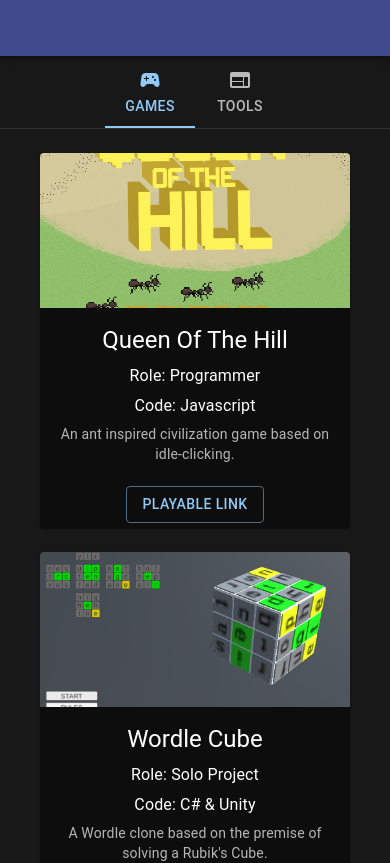
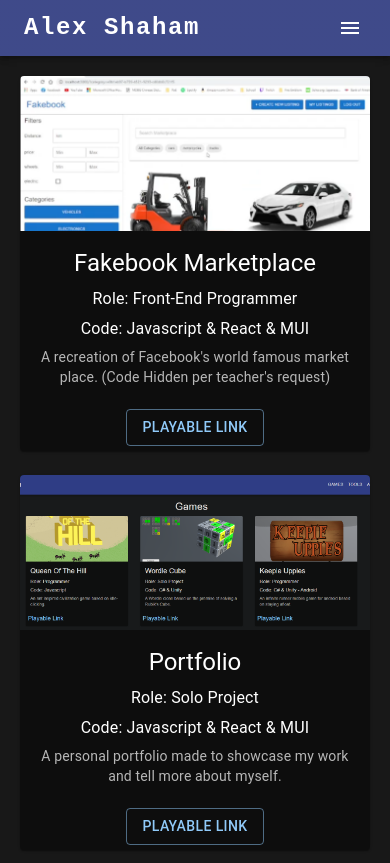
Before and after one commit to ajshaham1337/AlexShaham, a React (Create React App) app: page /Portfolio/ in a window 390 px wide. Shown: the top 863 px of the page. Built offline with nearby package versions, Linux system fonts and the light colour scheme.

Commit message:
First revisit to portfolio
Reverted tabs back to topbar positions. Bug with menu state swapping in mobile mode.

```diff
--- a/src/App.js
+++ b/src/App.js
@@ -1,23 +1,22 @@
 import './App.css';
 import React, { useState } from 'react';
-import { BrowserRouter, Navigate } from 'react-router-dom';
-// import { format } from 'date-fns';
+import { BrowserRouter, Routes, Route, Navigate } from 'react-router-dom';
 import { CssBaseline, ThemeProvider } from '@mui/material';
-
 import ContentContext from './utility/ContentContext';
 import TabContext from './utility/TabContext';
 import theme from './utility/ColorScheme';
-
 import TopBar from './components/TopBar';
-
 import About from './components/pages/About';
 import Contact from './components/pages/Contact';
-import Portfolio from './components/pages/Portfolio';
+import GameDev from './components/pages/GameDev';
+import WebDev from './components/pages/WebDev';
 
 const routeToTabNumber = {
   '/Portfolio/': 0,
-  '/Portfolio/About': 1,
-  '/Portfolio/Contact': 2,
+  '/Portfolio/WebDev': 0,
+  '/Portfolio/GameDev': 1,
+  '/Portfolio/About': 2,
+  '/Portfolio/Contact': 3,
 };
 
 function App() {
@@ -50,16 +49,20 @@
               {/* {routeToTabNumber.map(({ path, tabNumber }) => {
                 {selectedTabNumber === tabNumber && path}
               })} */}
-              {selectedTabNumber === 0 && <Portfolio />}
+              {/* {selectedTabNumber === 0 && <Portfolio />}
               {selectedTabNumber === 1 && <About />}
-              {selectedTabNumber === 2 && <Contact />}
+              {selectedTabNumber === 2 && <Contact />} */}
 
-              {/* <Routes> */}
-                {/* <Route path="/" element={<Portfolio />} />  */}
-                {/* <Route path="/portfolio" element={<Navigate to="/" />} /> */}
-                {/* <Route path="/about" element={<About />} />
-                <Route path="/contact" element={<Contact />} />
-              </Routes> */}
+              {/* need to incorporate a small backend to properly implement routing*/}
+              <Routes>
+                <Route path="/" element={<Navigate to="/Portfolio/" />} />
+                <Route path="/Portfolio/" element={<WebDev />} />
+                <Route path="/Portfolio/WebDev" element={<WebDev />} />
+                <Route path="/Portfolio/GameDev" element={<GameDev />} />
+                <Route path="/Portfolio/About" element={<About />} />
+                <Route path="/Portfolio/Contact" element={<Contact />} />
+                <Route path="/Portfolio/*" element={<Navigate to="/Portfolio/" />} />
+              </Routes>
 
             </BrowserRouter>
           </TabContext.Provider>
--- /dev/null
+++ b/src/components/PropagateData.js
@@ -0,0 +1,19 @@
+import React from 'react';
+import ProjectCard from './ProjectCard';
+import { Grid, Container } from '@mui/material';
+
+function PropagateData(projectType) {
+  return (
+    <Container>
+      <Grid container spacing={3}>
+        {projectType.map(type => (
+          <Grid item key={type.id} xs={12} md={6} lg={4} sx={{ display: 'flex', justifyContent: 'center' }}>
+            <ProjectCard project={type} />
+          </Grid>
+        ))}
+      </Grid>
+    </Container>
+  );
+}
+
+export default PropagateData;
--- a/src/components/TopBar.js
+++ b/src/components/TopBar.js
@@ -1,18 +1,19 @@
 import * as React from 'react';
-import { AppBar, Link, Tabs, Tab, Box, Toolbar, IconButton, Typography, Menu, Container, Button, MenuItem } from '@mui/material';
+import { AppBar, Link, Tabs, Tab, Box, Toolbar, IconButton, Typography, Menu, Container, MenuItem } from '@mui/material';
 import MenuIcon from '@mui/icons-material/Menu';
 
 import ContentContext from '../utility/ContentContext';
 import { NavLink, useNavigate } from 'react-router-dom';
 import About from './pages/About';
 import Contact from './pages/Contact';
-import Portfolio from './pages/Portfolio';
-
+import WebDev from './pages/WebDev';
+import GameDev from './pages/GameDev';
 // const ROUTE_NOT_FOUND = -1;
 const routes = [
-  { label: 'Portfolio', path: '/Portfolio/', PageComponent: Portfolio },
-  { label: 'About', path: '/Portfolio/About', PageComponent: About },
-  { label: 'Contact', path: '/Portfolio/Contact', PageComponent: Contact },
+  { label: 'WebDev', path: '/Portfolio/WebDev', PageComponent: WebDev, PageId: 0 },
+  { label: 'GameDev', path: '/Portfolio/GameDev', PageComponent: GameDev, PageId: 1 },
+  { label: 'About', path: '/Portfolio/About', PageComponent: About, PageId: 2 },
+  { label: 'Contact', path: '/Portfolio/Contact', PageComponent: Contact, PageId: 3 },
 ];
 // const currentRouteId = routes.findIndex(({ path }) => path === window.location.pathname || path.includes(window.location.pathname));
 const currentRouteId = routes.findIndex(({ path }) => path === window.location.pathname);
@@ -38,33 +39,35 @@
 }
 
 function TopBar() {
-  // const pages = ['Portfolio', 'About', 'Contact'];
+  const pages = ['WebDev', 'GameDev', 'About', 'Contact'];
 
   // const [value, setValue] = React.useState(0);
 
   // const handleChange = (event, newValue) => {
-    // setValue(newValue);
-    // navigate("/about")
+  //   setValue(newValue);
+  //   navigate("/about")
   // };
 
-  // const [anchorElNav, setAnchorElNav] = React.useState(null);
+  const [anchorElNav, setAnchorElNav] = React.useState(null);
 
-  // const handleOpenNavMenu = (event) => {
-  //   setAnchorElNav(event.currentTarget);
-  // };
+  const handleOpenNavMenu = (event) => {
+    setAnchorElNav(event.currentTarget);
+  };
 
-  // const handleCloseNavMenu = () => {
-  //   setAnchorElNav(null);
-  // };
+  const handleCloseNavMenu = () => {
+    setAnchorElNav(null);
+  };
 
   const { content, setContent } = React.useContext(ContentContext);
 
-  // const handleSetContent = (p) => {
-  //   setContent(p);
-  //   handleCloseNavMenu();
-  // }
+  const handleSetContent = (p) => {
+    console.log('p:', p);
+    setContent(p);
+    handleCloseNavMenu();
+  }
 
   const handleChangeContent = (event, newContent) => {
+    console.log('newContent:', newContent);
     setContent(newContent);
   }
 
@@ -75,22 +78,19 @@
     <AppBar position="static" sx={{ elevation: 2.0, bgcolor: 'rgb(44, 56, 126)' }}>
       <Container maxWidth="xl">
         <Toolbar disableGutters>
-          {/* <AdbIcon sx={{ display: { xs: 'none', md: 'flex' }, mr: 1 }} /> */}
           <Typography variant="h5" noWrap component="a" href="/Portfolio/"
-            sx={{ display: { xs: 'none', sm: 'flex' }, fontFamily: 'monospace', fontWeight: 700, letterSpacing: '.1rem', color: 'inherit', textDecoration: 'none', }}>
+            sx={{ display: { xs: 'none', lg: 'flex' }, fontFamily: 'monospace', fontWeight: 700, letterSpacing: '.1rem', color: 'inherit', textDecoration: 'none', }}>
             ALEX SHAHAM
           </Typography>
 
-          {/* <AdbIcon sx={{ display: { xs: 'flex', md: 'none' }, mr: 1 }} /> */}
-          {/* <Typography
+          <Typography
             variant="h5"
             noWrap
             component="a"
             href=""
             sx={{
               ml: 1,
-              display: { xs: 'flex', md: 'none' },
-              // make this from md -> sm???
+              display: { xs: 'flex', lg: 'none' },
               flexGrow: 1,
               fontFamily: 'monospace',
               fontWeight: 700,
@@ -100,9 +100,9 @@
             }}
           >
             Alex Shaham
-          </Typography> */}
+          </Typography>
 
-          <Box sx={{ justifyContent: 'flex-end', alignItems: 'flex-end', flexGrow: 1, display: { xs: 'none', sm: 'flex' } }}>
+          <Box sx={{ justifyContent: 'flex-end', alignItems: 'flex-end', flexGrow: 1, display: { xs: 'none', md: 'flex' } }}>
             <Tabs value={content} onChange={handleChangeContent} aria-label="nav tabs">
               {routes.map(({ label, path }, routeId) =>
                 <LinkTab component={NavLink} key={routeId} label={label} path={path} highlighted={(currentRouteId === routeId).toString()} {...allyProps(routeId)} />
@@ -110,7 +110,7 @@
             </Tabs>
           </Box>
 
-          {/* <Box sx={{ justifyContent: 'flex-end', alignItems: 'flex-end', flexGrow: 1, display: { xs: 'flex', md: 'none' } }}>
+          <Box sx={{ justifyContent: 'flex-end', alignItems: 'flex-end', flexGrow: 1, display: { xs: 'flex', md: 'none' } }}>
             <IconButton
               size="large"
               aria-label="account of current user"
@@ -139,13 +139,13 @@
                 display: { xs: 'block', md: 'none' },
               }}
             >
-              {pages.map((page) => (
-                <MenuItem key={page} onClick={() => handleSetContent(page)}>
+              {pages.map((page, i) => (
+                <MenuItem key={page} onClick={() => handleSetContent(i)}>
                   <Typography textAlign="center">{page}</Typography>
                 </MenuItem>
               ))}
-            </Menu> */}
-          {/* </Box> */}
+            </Menu>
+          </Box>
         </Toolbar>
       </Container>
     </AppBar>
--- a/src/components/pages/About.js
+++ b/src/components/pages/About.js
@@ -6,19 +6,16 @@
     <div className='About'>
       {/* <TopBar /> */}
       <Container>
-        <Toolbar sx={{ minHeight: '20px !important' }} />
-        <Typography variant="h5" align="center" color="text.primary" gutterBottom>
-          ABOUT
+        <Toolbar sx={{ minHeight: '15px !important' }} />
+        <Typography variant="h6" align="center" color="text.secondary" gutterBottom>
+          I am a fresh graduate from the University of California, Santa Cruz with a B.S. in Computer Science: Game Design.
         </Typography>
-        <Typography variant="h6" align="center" color="text.secondary" gutterBottom>
-          I am a fresh graduate from the University of California, Santa Cruz with a B.S. in Computer Science: Game Design...
-        </Typography>
-        <Toolbar sx={{ minHeight: '20px !important' }} />
+        <Toolbar sx={{ minHeight: '15px !important' }} />
         <Grid container>
           {/* all board/card games played */}
           <Grid item xs={12} md={6} lg={4} sx={{ display: 'flex', justifyContent: 'center' }}>
             <Grid container direction="column" alignItems="center">
-              <Typography>Games Played List (Digital/Analog) ???</Typography>
+              <Typography>Games Played List</Typography>
               <Box sx={{ width: '350px', backgroundColor: '#000000', border: '1px solid white' }}>
                 {/* https://mui.com/material-ui/react-list/ */}
                 <List>
--- a/src/components/pages/Contact.js
+++ b/src/components/pages/Contact.js
@@ -10,10 +10,7 @@
     <div className='Contact'>
       {/* <TopBar /> */}
       <Container>
-        <Toolbar sx={{minHeight: '20px !important'}}/>
-        <Typography variant="h5" align="center" color="text.primary" gutterBottom>
-          CONTACT
-        </Typography>
+        <Toolbar sx={{minHeight: '15px !important'}}/>
         <Typography variant="h6" align="center" color="text.secondary" gutterBottom>
           I am currently looking for work opportunities:
           <Link href={resume} target="_blank" underline="none"> RESUME</Link>
--- /dev/null
+++ b/src/components/pages/GameDev.js
@@ -0,0 +1,17 @@
+import React from 'react';
+import { Box, Toolbar } from '@mui/material'
+import PropagateData from '../PropagateData';
+import data from '../../data/db.json';
+
+function GameDev() {
+  return (
+    <div className='GameDev'>
+      <Toolbar sx={{ minHeight: '20px !important' }} />
+      <Box sx={{ width: "100%" }}>
+        {PropagateData(data.games)}
+      </Box>
+    </div>
+  );
+}
+
+export default GameDev;
--- a/src/components/pages/Portfolio.js
+++ /dev/null
@@ -1,104 +0,0 @@
-import React from 'react';
-import { Box, Tabs, Tab, Grid, Container } from '@mui/material'
-import PropTypes from 'prop-types'
-import SportsEsportsIcon from '@mui/icons-material/SportsEsports';
-import WebIcon from '@mui/icons-material/Web';
-
-import ProjectCard from '../ProjectCard';
-
-import TabContext from '../../utility/TabContext';
-
-import data from '../../data/db.json';
-
-// /* eslint-disable */
-// import qoth from '../../images/qoth.png';
-// import wordlecube from '../../images/wordlecube.png';
-// import keepieuppies from '../../images/keepieuppies.png';
-// import puffedup from '../../images/puffedup.png';
-// import barf from '../../images/barf.png';
-// import restrosu from '../../images/retrosu.png';
-// import beastwithin from '../../images/beastwithin.png';
-// import fakebookmarketplace from '../../images/fakebookmarketplace.png';
-// import portfolio from '../../images/portfolio.png';
-// import emailapp from '../../images/emailapp.png';
-// import calendarapp from '../../images/calendarapp.png';
-// import cloato from '../../images/cloato.png';
-// /* eslint-enable */
-
-// <Toolbar sx={{minHeight: '20px !important'}}/>
-
-function TabPanel(props) {
-  const { children, value, index, ...other } = props;
-
-  return (
-    <div
-      role="tabpanel"
-      hidden={value !== index}
-      id={`simple-tabpanel-${index}`}
-      aria-labelledby={`simple-tab-${index}`}
-      {...other}
-    >
-      {value === index && (
-        <Box sx={{ p: 3 }}>
-          {children}
-        </Box>
-      )}
-    </div>
-  );
-}
-
-TabPanel.propTypes = {
-  children: PropTypes.node,
-  index: PropTypes.number.isRequired,
-  value: PropTypes.number.isRequired,
-};
-
-function a11yProps(index) {
-  return {
-    id: `simple-tab-${index}`,
-    'aria-controls': `simple-tabpanel-${index}`,
-  };
-}
-
-function PropagateData(projectType) {
-  return (
-    <Container>
-      <Grid container spacing={3}>
-        {projectType.map(type => (
-          <Grid item key={type.id} xs={12} md={6} lg={4} sx={{ display: 'flex', justifyContent: 'center' }}>
-            <ProjectCard project={type}/>
-          </Grid>
-        ))}
-      </Grid>
-    </Container>
-  );
-}
-
-function Portfolio() {
-  const { tab, setTab } = React.useContext(TabContext);
-
-  const handleChange = (event, newValue) => {
-    setTab(newValue);
-  };
-
-  return (
-    <div className='Portfolio'>
-      <Box sx={{ width: "100%" }}>
-        <Box sx={{ borderBottom: 1, borderColor: "divider" }}>
-          <Tabs value={tab} onChange={handleChange} centered aria-label="tabs">
-            <Tab icon={<SportsEsportsIcon/>} label="Games" {...a11yProps(0)} />
-            <Tab icon={<WebIcon/>} label="Tools" {...a11yProps(1)} />
-          </Tabs>
-        </Box>
-        <TabPanel value={tab} index={0}>
-          {PropagateData(data.games)}
-        </TabPanel>
-        <TabPanel value={tab} index={1}>
-          {PropagateData(data.tools)}
-        </TabPanel>
-      </Box>
-    </div>
-  );
-}
-
-export default Portfolio;
--- /dev/null
+++ b/src/components/pages/WebDev.js
@@ -0,0 +1,17 @@
+import React from 'react';
+import { Box, Toolbar } from '@mui/material'
+import PropagateData from '../PropagateData';
+import data from '../../data/db.json';
+
+function WebDev() {
+  return (
+    <div className='WebDev'>
+      <Toolbar sx={{ minHeight: '20px !important' }} />
+      <Box sx={{ width: "100%" }}>
+        {PropagateData(data.webs)}
+      </Box>
+    </div>
+  );
+}
+
+export default WebDev;
--- a/src/data/db.json
+++ b/src/data/db.json
@@ -64,7 +64,7 @@
             "id": "g6"
         }
     ],
-    "tools": [
+    "webs": [
         {
             "picture": "fakebookmarketplace",
             "title": "Fakebook Marketplace",
```
